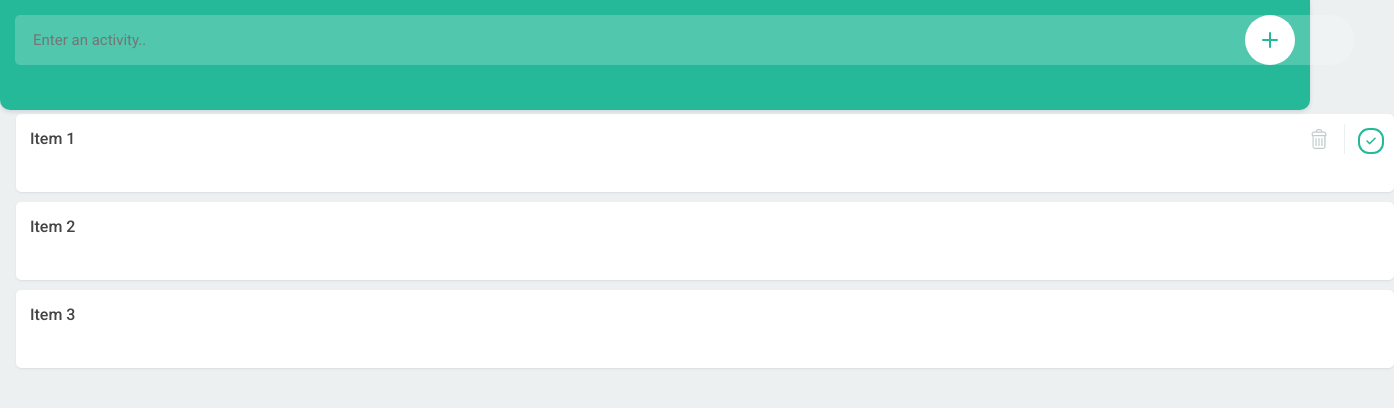
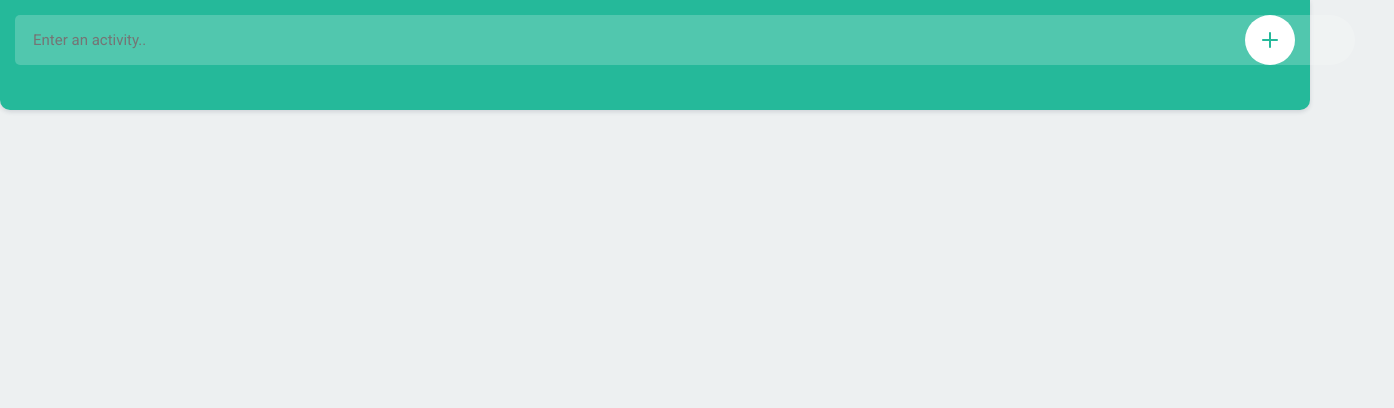
Before and after one commit to hakaneroztekin/todo-app-javascript, a plain HTML site: page index.html in a window 1280 px wide. Shown: the whole page, 1394 px wide, since content can reach past the window. Drawn offline with Linux system fonts and the light colour scheme.

Commit message:
prepare for Js functioning

```diff
--- a/index.html
+++ b/index.html
@@ -24,25 +24,25 @@
 </header>
 <div class=""container>
 <!--    Completed Tasks-->
-    <ul class="todo" id="comple2ted">
-        <li>Item 1
-        <div class="buttons">
-            <button class="remove">
-                <svg version="1.1" xmlns="http://www.w3.org/2000/svg" xmlns:xlink="http://www.w3.org/1999/xlink" x="0px" y="0px" viewBox="0 0 22 22" style="enable-background:new 0 0 22 22;" xml:space="preserve"><g><g><path class="fill" d="M16.1,3.6h-1.9V3.3c0-1.3-1-2.3-2.3-2.3h-1.7C8.9,1,7.8,2,7.8,3.3v0.2H5.9c-1.3,0-2.3,1-2.3,2.3v1.3c0,0.5,0.4,0.9,0.9,1v10.5c0,1.3,1,2.3,2.3,2.3h8.5c1.3,0,2.3-1,2.3-2.3V8.2c0.5-0.1,0.9-0.5,0.9-1V5.9C18.4,4.6,17.4,3.6,16.1,3.6z M9.1,3.3c0-0.6,0.5-1.1,1.1-1.1h1.7c0.6,0,1.1,0.5,1.1,1.1v0.2H9.1V3.3z M16.3,18.7c0,0.6-0.5,1.1-1.1,1.1H6.7c-0.6,0-1.1-0.5-1.1-1.1V8.2h10.6L16.3,18.7L16.3,18.7z M17.2,7H4.8V5.9c0-0.6,0.5-1.1,1.1-1.1h10.2c0.6,0,1.1,0.5,1.1,1.1V7z"/></g><g><g><path class="fill" d="M11,18c-0.4,0-0.6-0.3-0.6-0.6v-6.8c0-0.4,0.3-0.6,0.6-0.6s0.6,0.3,0.6,0.6v6.8C11.6,17.7,11.4,18,11,18z"/></g><g><path class="fill" d="M8,18c-0.4,0-0.6-0.3-0.6-0.6v-6.8C7.4,10.2,7.7,10,8,10c0.4,0,0.6,0.3,0.6,0.6v6.8C8.7,17.7,8.4,18,8,18z"/></g><g><path class="fill" d="M14,18c-0.4,0-0.6-0.3-0.6-0.6v-6.8c0-0.4,0.3-0.6,0.6-0.6c0.4,0,0.6,0.3,0.6,0.6v6.8C14.6,17.7,14.3,18,14,18z"/></g></g></g></svg>
-            </button>
-            <button class="complete">
-                <svg version="1.1" xmlns="http://www.w3.org/2000/svg" xmlns:xlink="http://www.w3.org/1999/xlink" x="0px" y="0px" viewBox="0 0 22 22" style="enable-background:new 0 0 22 22;" xml:space="preserve"><rect y="0" class="noFill" width="22" height="22"/><g><path class="fill" d="M9.7,14.4L9.7,14.4c-0.2,0-0.4-0.1-0.5-0.2l-2.7-2.7c-0.3-0.3-0.3-0.8,0-1.1s0.8-0.3,1.1,0l2.1,2.1l4.8-4.8c0.3-0.3,0.8-0.3,1.1,0s0.3,0.8,0,1.1l-5.3,5.3C10.1,14.3,9.9,14.4,9.7,14.4z"/></g></svg>            </button>
-        </div>
-        </li>
-        <li>Item 2</li>
-        <li>Item 3</li>
+    <ul class="todo">
+<!--        <li>Item 1-->
+<!--        <div class="buttons">-->
+<!--            <button class="remove">-->
+<!--                <svg version="1.1" xmlns="http://www.w3.org/2000/svg" xmlns:xlink="http://www.w3.org/1999/xlink" x="0px" y="0px" viewBox="0 0 22 22" style="enable-background:new 0 0 22 22;" xml:space="preserve"><g><g><path class="fill" d="M16.1,3.6h-1.9V3.3c0-1.3-1-2.3-2.3-2.3h-1.7C8.9,1,7.8,2,7.8,3.3v0.2H5.9c-1.3,0-2.3,1-2.3,2.3v1.3c0,0.5,0.4,0.9,0.9,1v10.5c0,1.3,1,2.3,2.3,2.3h8.5c1.3,0,2.3-1,2.3-2.3V8.2c0.5-0.1,0.9-0.5,0.9-1V5.9C18.4,4.6,17.4,3.6,16.1,3.6z M9.1,3.3c0-0.6,0.5-1.1,1.1-1.1h1.7c0.6,0,1.1,0.5,1.1,1.1v0.2H9.1V3.3z M16.3,18.7c0,0.6-0.5,1.1-1.1,1.1H6.7c-0.6,0-1.1-0.5-1.1-1.1V8.2h10.6L16.3,18.7L16.3,18.7z M17.2,7H4.8V5.9c0-0.6,0.5-1.1,1.1-1.1h10.2c0.6,0,1.1,0.5,1.1,1.1V7z"/></g><g><g><path class="fill" d="M11,18c-0.4,0-0.6-0.3-0.6-0.6v-6.8c0-0.4,0.3-0.6,0.6-0.6s0.6,0.3,0.6,0.6v6.8C11.6,17.7,11.4,18,11,18z"/></g><g><path class="fill" d="M8,18c-0.4,0-0.6-0.3-0.6-0.6v-6.8C7.4,10.2,7.7,10,8,10c0.4,0,0.6,0.3,0.6,0.6v6.8C8.7,17.7,8.4,18,8,18z"/></g><g><path class="fill" d="M14,18c-0.4,0-0.6-0.3-0.6-0.6v-6.8c0-0.4,0.3-0.6,0.6-0.6c0.4,0,0.6,0.3,0.6,0.6v6.8C14.6,17.7,14.3,18,14,18z"/></g></g></g></svg>-->
+<!--            </button>-->
+<!--            <button class="complete">-->
+<!--                <svg version="1.1" xmlns="http://www.w3.org/2000/svg" xmlns:xlink="http://www.w3.org/1999/xlink" x="0px" y="0px" viewBox="0 0 22 22" style="enable-background:new 0 0 22 22;" xml:space="preserve"><rect y="0" class="noFill" width="22" height="22"/><g><path class="fill" d="M9.7,14.4L9.7,14.4c-0.2,0-0.4-0.1-0.5-0.2l-2.7-2.7c-0.3-0.3-0.3-0.8,0-1.1s0.8-0.3,1.1,0l2.1,2.1l4.8-4.8c0.3-0.3,0.8-0.3,1.1,0s0.3,0.8,0,1.1l-5.3,5.3C10.1,14.3,9.9,14.4,9.7,14.4z"/></g></svg>            </button>-->
+<!--        </div>-->
+<!--        </li>-->
+<!--        <li>Item 2</li>-->
+<!--        <li>Item 3</li>-->
     </ul>
 
 
 <!--    Incompleted Tasks -->
-    <!--<ul class=""todo>-->
-    <!--    -->
-    <!--</ul>-->
+    <ul class=""todo>
+
+    </ul>
 </div>
 
 
```
